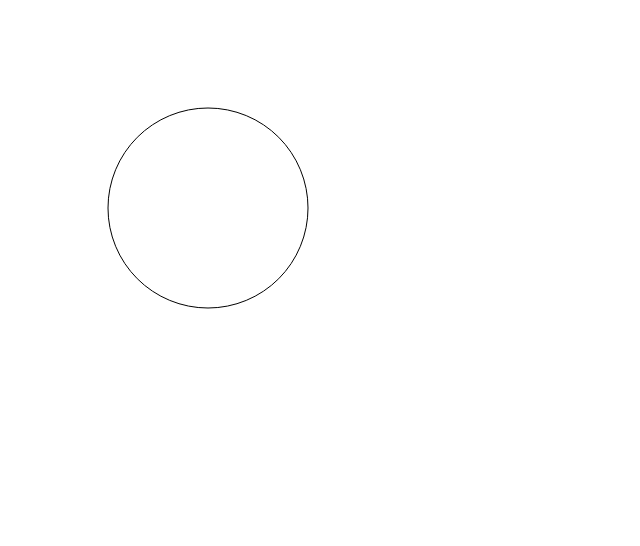
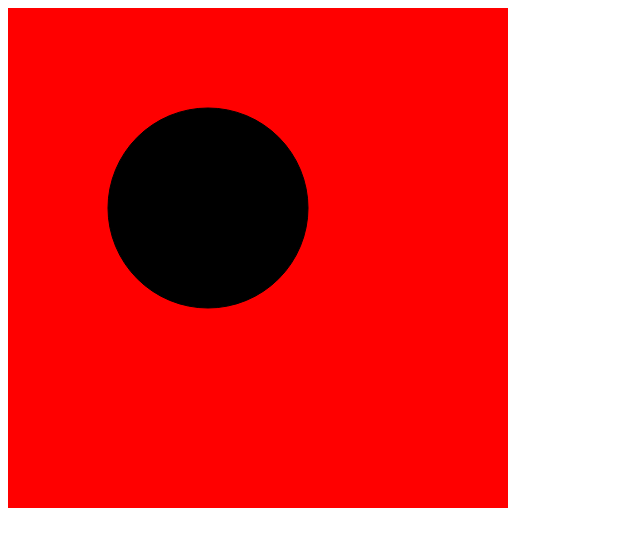
Before and after one commit to doancodegym/casestudy1, a plain HTML site: page baithi/bai4.html in a window 1280 px wide. Shown: the whole page, without its empty margins (0-640 px from the left). Drawn offline with Linux system fonts and the light colour scheme.

Commit message:
cap nhat bai 2

```diff
--- a/baithi/bai4.html
+++ b/baithi/bai4.html
@@ -5,7 +5,7 @@
     <title>Title</title>
 </head>
 <body>
-    <canvas id="myCanvas" width="500px" height="500px"></canvas>
+    <canvas style="background-color: red" id="myCanvas" width="500px" height="500px"></canvas>
         <script>
         let Circle = function (x,y,radius) {
         this.x = x;
@@ -27,9 +27,12 @@
         this.paint = function () {
             var c = document.getElementById("myCanvas");
             var ctx = c.getContext("2d");
+            var color = "#000000";
             ctx.beginPath();
             ctx.arc(this.x,this.y,this.radius,0,2*Math.PI);
             ctx.stroke();
+            ctx.fillStyle=color;
+            ctx.fill();
         }
     }
     let Circle1 = new Circle(200,200,100);
```
Also changed, not shown: baithi/bai1.html (+1 -1 lines), baithi/bai3.html (+1 -1 lines).
